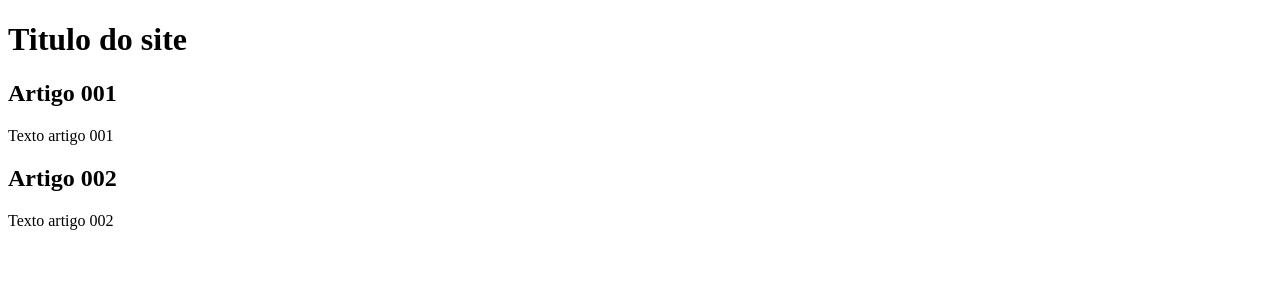
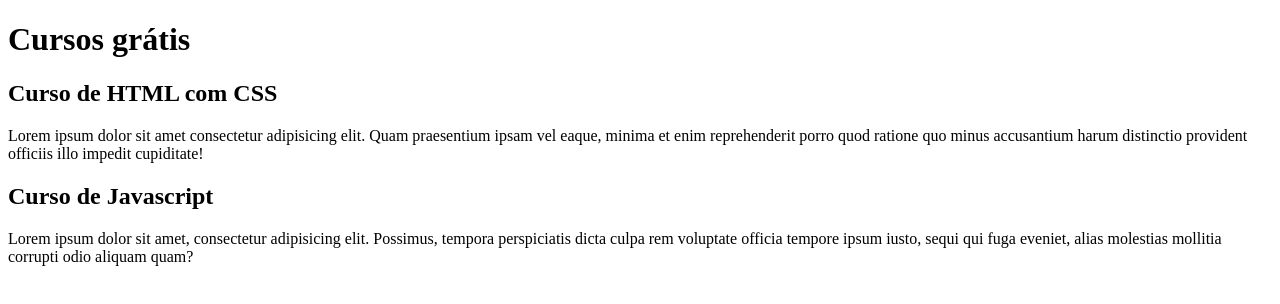
Before and after one commit to keilaeneas/projeto-site, a plain HTML site: page index.html in a window 1280 px wide. Drawn offline with Linux system fonts and the light colour scheme.

Commit message:
criado conteúdo

```diff
--- a/index.html
+++ b/index.html
@@ -4,20 +4,20 @@
     <meta charset="UTF-8">
     <meta http-equiv="X-UA-Compatible" content="IE=edge">
     <meta name="viewport" content="width=device-width, initial-scale=1.0">
-    <title>Document</title>
+    <title>Título do site</title>
 </head>
 <body>
     <main>
         <header>
-            <h1>Titulo do site</h1>
+            <h1>Cursos grátis</h1>
         </header>
         <article>
-            <h2>Artigo 001</h2>
-            <p>Texto artigo 001</p>
+            <h2>Curso de HTML com CSS</h2>
+            <p>Lorem ipsum dolor sit amet consectetur adipisicing elit. Quam praesentium ipsam vel eaque, minima et enim reprehenderit porro quod ratione quo minus accusantium harum distinctio provident officiis illo impedit cupiditate!</p>
         </article>
         <article>
-            <h2>Artigo 002</h2>
-            <p>Texto artigo 002</p>
+            <h2>Curso de Javascript</h2>
+            <p>Lorem ipsum dolor sit amet, consectetur adipisicing elit. Possimus, tempora perspiciatis dicta culpa rem voluptate officia tempore ipsum iusto, sequi qui fuga eveniet, alias molestias mollitia corrupti odio aliquam quam?</p>
         </article>
     </main>
 </body>
```
